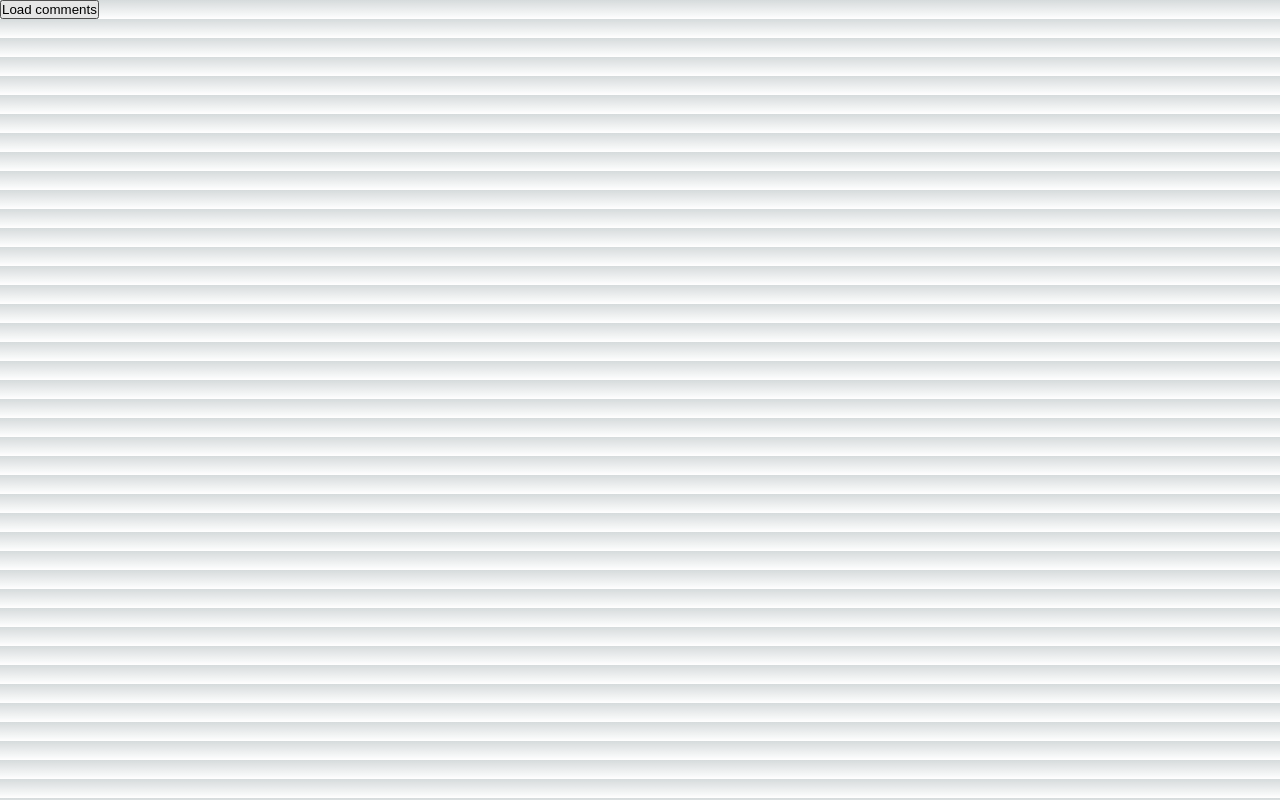
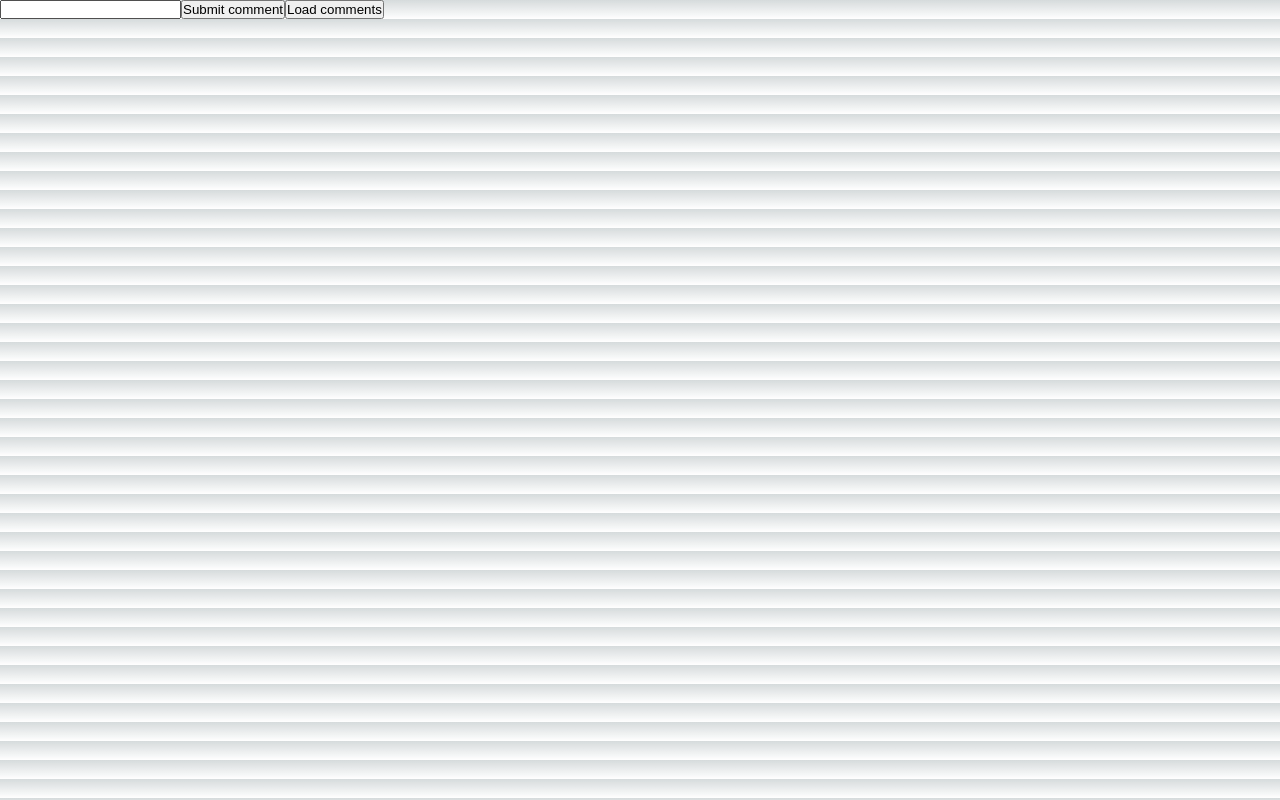
Before and after one commit to SaadMosallam/next-api, a Next.js app: page /comments in a window 1280 px wide. Built offline with nearby package versions, Linux system fonts and the light colour scheme.

Commit message:
post request using api routes

```diff
--- a/src/pages/api/comments/index.js
+++ b/src/pages/api/comments/index.js
@@ -1,5 +1,14 @@
 import { comments } from "data/comments";
 
 export default function handler(req, res) {
-    res.status(200).json(comments);
+    if(req.method === 'GET') { res.status(200).json(comments);
+    } else if(req.method === 'POST') {
+        const comment = req.body.comment;
+        const newComment = {
+            id: comments[comments.length - 1].id + 1,
+            text: comment
+        };
+        comments.push(newComment);
+        res.status(201).json(newComment)
+    }
 }
--- a/src/pages/comments/index.js
+++ b/src/pages/comments/index.js
@@ -2,14 +2,27 @@ import { useState } from "react";
 
 export default function CommentsPage() {
     const [comments, setComments] = useState([]);
+    const [comment, setComment] = useState('')
     const fetchComments = async () => {
         const response = await fetch('/api/comments');
         const responseData = await response.json();
 
         setComments(responseData);
     }
+    const submitComment = async () => {
+        const response = await fetch('/api/comments', {
+            method: 'POST',
+            body: JSON.stringify({ comment }),
+            headers: { 'Content-Type': 'application/json'}
+        });
+        setComment('');
+        const data = await response.json();
+        console.log(data)
+    }
     return (
         <>
+            <input type='text' onChange={e => setComment(e.target.value)} value={comment} />
+            <button onClick={submitComment}>Submit comment</button>
             <button onClick={fetchComments}>Load comments</button>
             {
                 comments?.map(comment => (
```
